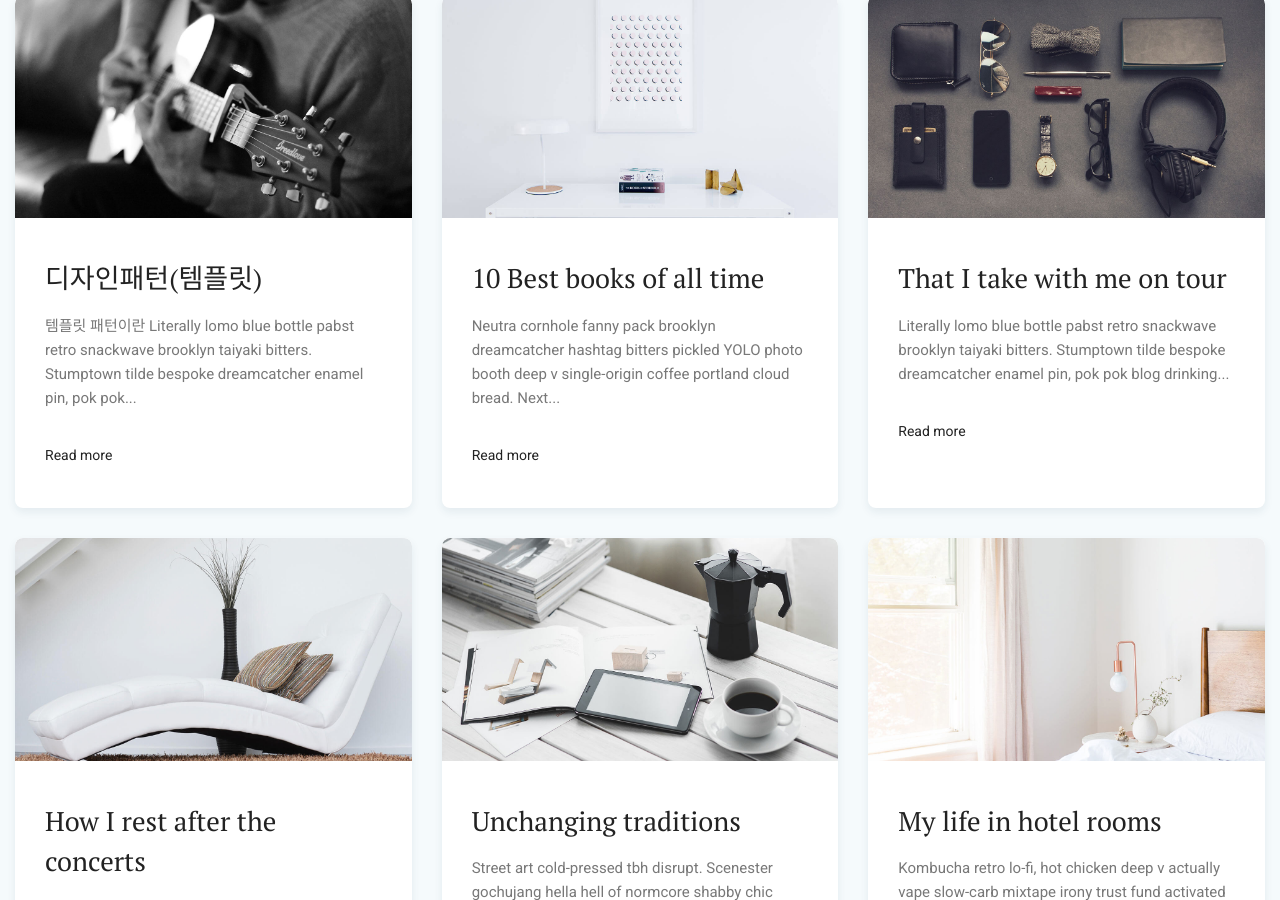
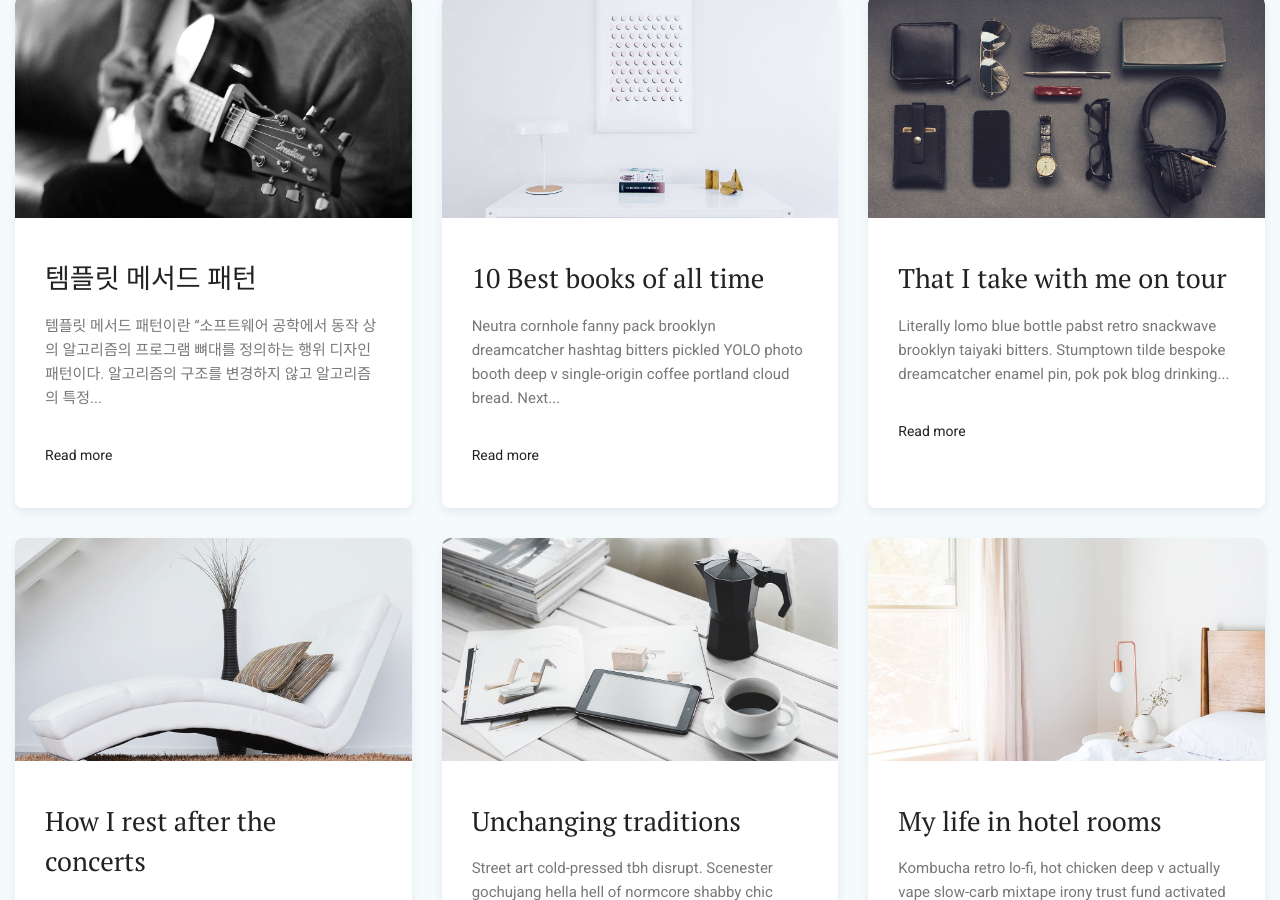
Before and after one commit to jephyros/jephyros.github.io, a Jekyll site: the page built from index.html, in a window 1280 px wide and 900 px high, scrolled down 844 px. Built offline with Jekyll 4.4.1, drawn with Linux system fonts in a browser that asks for light colours; the list of posts is cut into pages by our own code; some of the changed lines change nothing that is shown.

Commit message:
작성중

```diff
--- a/_posts/2021-01-28-design-pattern-templete.markdown
+++ b/_posts/2021-01-28-design-pattern-templete.markdown
@@ -1,31 +1,29 @@
 ---
 layout: post
-title:  디자인패턴(템플릿)
+title:  템플릿 메서드 패턴
 date:   2021-01-28 10:11:50 +0900
 img: 8.jpg
-tags: [Inspiration, Music, Tips, Guitar]
+tags: [Design Pattern, 디자인패턴, Java,Template Method Pattern]
 ---
-템플릿 패턴이란
+템플릿 메서드 패턴이란 "소프트웨어 공학에서 동작 상의 알고리즘의 프로그램 뼈대를 정의하는 행위 디자인 패턴이다. 알고리즘의 구조를 변경하지 않고 알고리즘의 특정 단계들을 다시 정의할 수 있게 해준다." 라고 위키백과에서 정의하고있다.
+##### 좀더 개발자스럽게 표현한다면 다음과 같다.
+* 메소드에서 알고리즘의 골격을 정의한다.
+* 알고리즘의 여러 단계 중, 일부는 서브클래스에서 구현할 수 있다.
+* 알고리즘의 구조는 그대로 유지하면서 서브클래스에서 특정 단계를 재정의 할 수 있다.
+
+자바를 공부하면 누구나 배우는 추상클래스를 가지고 클래스의 상속, 오버라이드등의 기본기능을 좀더 고급스럽게 사용한다는 느낌이다.
+
+내가 처음 템플릿 메서드 패턴을 접한것은 어느 책인지는 기억이 잘 안나지만 내용은 JDBC를 통해 SQL에 접속하여 데이터를 가저오는 코드를 리팩토링하는 과정에서 이러한 중복 코드를 템플릿 메서드 패턴을 사용하여 리팩토링 한다는 내용이였다.
+
+
+
+
+
+
+
 
 <script src="https://gist.github.com/jephyros/0c5ff279b10f4609aae99048e9e14050.js"></script>
 
-Literally lomo blue bottle pabst retro snackwave brooklyn taiyaki bitters. Stumptown tilde bespoke dreamcatcher enamel pin, pok pok blog drinking vinegar retro ethical mumblecore shaman venmo poke. Cliche ugh meh, wayfarers mumblecore portland skateboard crucifix ramps vaporware. Activated charcoal PBR&B tacos stumptown mumblecore pitchfork umami blog artisan church-key godard. Shabby chic meh lyft, tilde pork belly echo park +1 tote bag tofu. Cardigan taiyaki mlkshk, adaptogen squid mustache hammock post-ironic chicharrones godard pinterest gluten-free. Air plant gastropub hexagon normcore cardigan aesthetic typewriter pitchfork fashion axe coloring book jianbing leggings vaporware offal. Bushwick palo santo leggings four dollar toast truffaut gluten-free. Fashion axe lo-fi vexillologist kinfolk. Authentic sriracha affogato, tofu polaroid enamel pin poke. Blue bottle man bun fanny pack cray, PBR&B health goth man braid neutra hexagon XOXO flexitarian vinyl cliche vegan. Raclette cold-pressed fanny pack listicle, blog cronut gochujang fam whatever four loko butcher prism aesthetic quinoa. Raclette thundercats gluten-free tbh, ethical adaptogen keffiyeh fam. Swag distillery pop-up offal. Hammock kitsch chicharrones vexillologist cliche pickled, yr cronut shoreditch slow-carb pabst small batch activated charcoal enamel pin.
-
-Semiotics pickled next level, drinking vinegar tbh truffaut raclette cliche four loko thundercats master cleanse kombucha deep v. Enamel pin authentic sartorial, bitters paleo taiyaki vegan salvia. Sriracha knausgaard deep v, irony ramps hammock YOLO raclette. Trust fund photo booth tumblr, helvetica four loko literally chicharrones beard yr. Cronut PBR&B XOXO palo santo tbh craft beer, crucifix tumblr. Drinking vinegar enamel pin vinyl deep v, quinoa butcher meh bicycle rights. Jianbing neutra iceland salvia ennui. Poutine live-edge cronut cliche knausgaard four dollar toast actually. Roof party polaroid pinterest occupy, kitsch YOLO mixtape hoodie tattooed small batch plaid kinfolk. Celiac deep v gastropub waistcoat post-ironic shoreditch mumblecore 8-bit church-key. Try-hard PBR&B aesthetic quinoa, trust fund lomo poke. Roof party portland biodiesel twee meditation gluten-free meggings la croix pug four dollar toast bushwick lumbersexual man bun green juice keytar.
-
-### You need a little dummy text
-
-1. Wayfarers air plant tousled gluten-free synth.
-2. Tumeric taxidermy iPhone, thundercats lo-fi you.
-3. Heard of them deep v art party raclette irony cred vegan tattooed.
-4. Migas four loko tumblr literally subway tile occupy vape.
-5. Fixie copper mug beard, scenester normcore vape.
-
-Humblebrag sartorial copper mug offal yr crucifix. Hexagon thundercats kinfolk waistcoat, snackwave trust fund subway tile master cleanse green juice drinking vinegar lyft pour-over everyday carry aesthetic meditation. Gochujang jean shorts plaid vinyl man braid. Hell of YOLO quinoa kombucha ethical. Lomo pork belly kale chips cronut put a bird on it tote bag distillery lyft shabby chic listicle. Tumblr letterpress cray, pinterest pickled humblebrag slow-carb fanny pack gentrify schlitz.
-
-Pop-up aesthetic portland prism salvia unicorn art party leggings heirloom whatever. Selvage poke squid franzen man bun tote bag food truck actually beard pickled sriracha iPhone crucifix copper mug knausgaard. Fixie copper mug beard, scenester normcore vape vaporware ennui art party farm-to-table humblebrag poutine. Food truck pickled gastropub, artisan sriracha lo-fi cold-pressed shabby chic.
-
-Hell of letterpress gentrify single-origin coffee pork belly. Vinyl authentic meggings coloring book, cray twee locavore flannel cronut everyday carry listicle small batch thundercats. 3 wolf moon before they sold out brunch selvage. Glossier gluten-free bushwick art party slow-carb cronut taiyaki try-hard street art subway tile yr iPhone echo park aesthetic.
 
 ![Flower and water]({{site.baseurl}}/images/pages/18.jpg)
 
```
